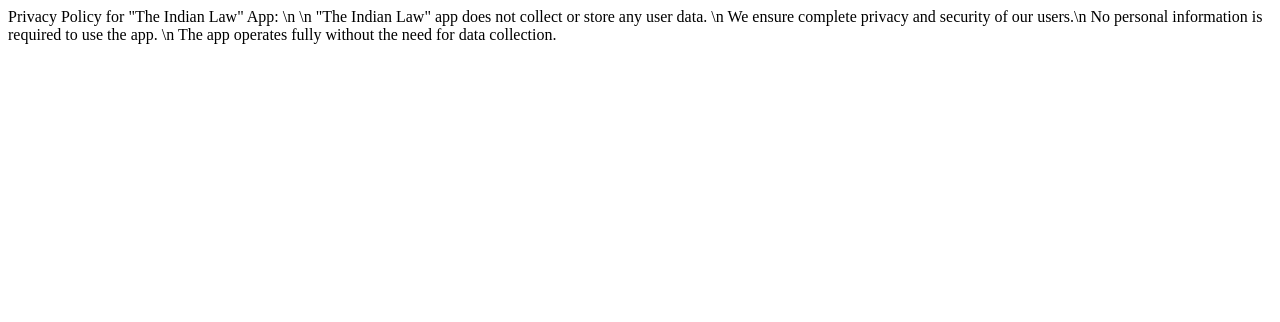
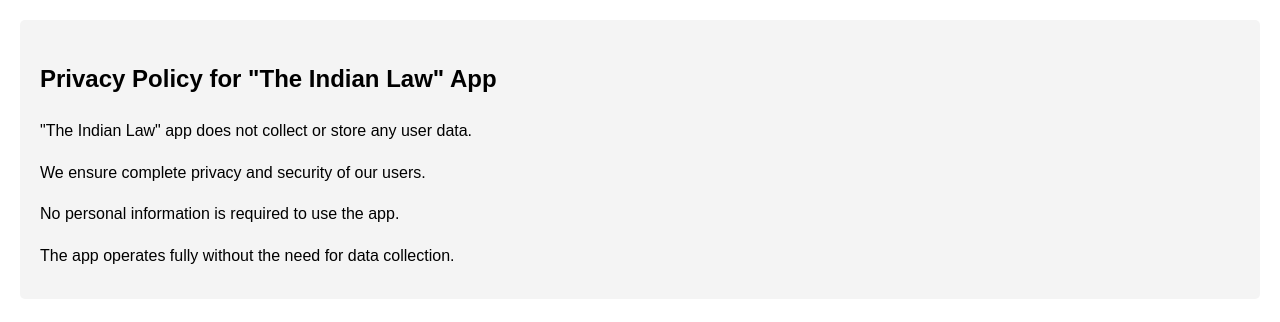
Before and after one commit to AshmitGupta/Privacy-Policy---Law-App, a plain HTML site: page index.html in a window 1280 px wide. Drawn offline with Linux system fonts and the light colour scheme.

Commit message:
Update index.html
Addes styling

```diff
--- a/index.html
+++ b/index.html
@@ -1,9 +1,32 @@
-<html>
-    <p>
-        Privacy Policy for "The Indian Law" App: \n \n
-"The Indian Law" app does not collect or store any user data. \n
-        We ensure complete privacy and security of our users.\n
-        No personal information is required to use the app. \n
-        The app operates fully without the need for data collection.
-    </p>
+<!DOCTYPE html>
+<html lang="en">
+<head>
+    <meta charset="UTF-8">
+    <meta name="viewport" content="width=device-width, initial-scale=1.0">
+    <title>Privacy Policy</title>
+    <style>
+        body {
+            font-family: Arial, sans-serif;
+            line-height: 1.6;
+            margin: 20px;
+        }
+        .privacy-policy {
+            background-color: #f4f4f4;
+            padding: 20px;
+            border-radius: 5px;
+        }
+        .policy-point {
+            margin-bottom: 10px;
+        }
+    </style>
+</head>
+<body>
+    <div class="privacy-policy">
+        <h2>Privacy Policy for "The Indian Law" App</h2>
+        <p class="policy-point">"The Indian Law" app does not collect or store any user data.</p>
+        <p class="policy-point">We ensure complete privacy and security of our users.</p>
+        <p class="policy-point">No personal information is required to use the app.</p>
+        <p class="policy-point">The app operates fully without the need for data collection.</p>
+    </div>
+</body>
 </html>
```
